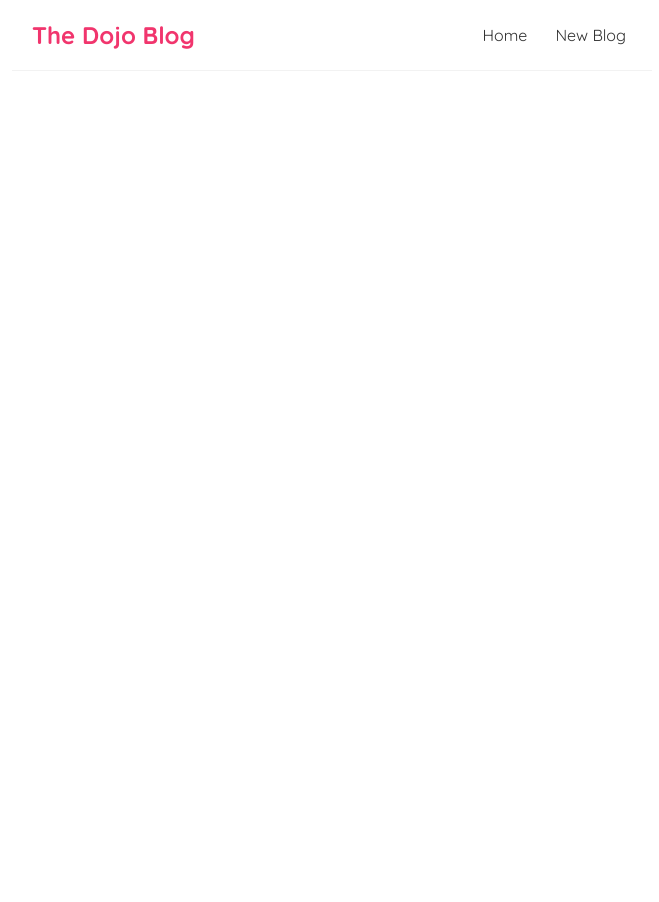
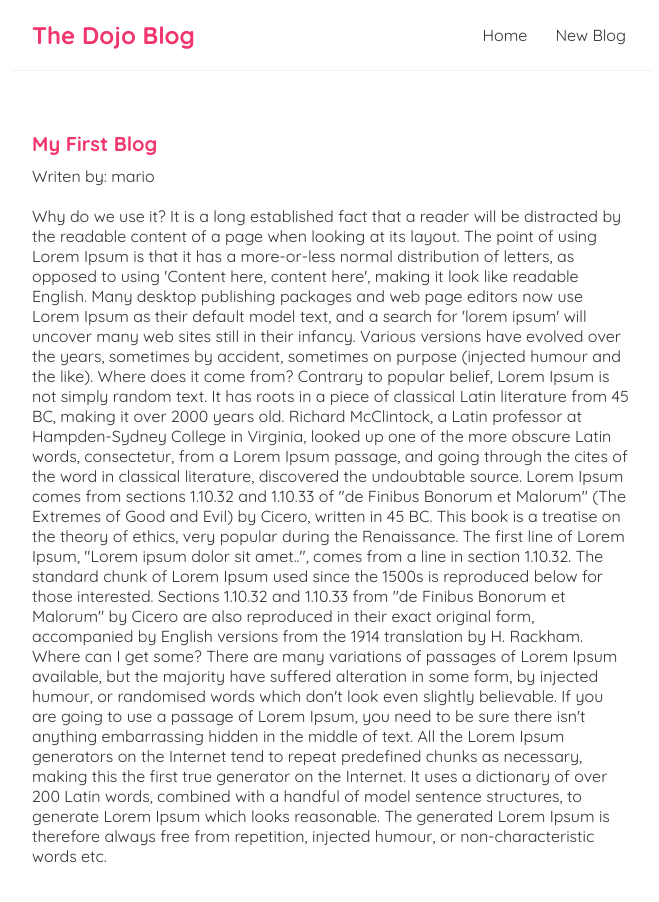
Before and after one commit to AslanZ-5/react-dojo-blog, a React (Create React App) app in the folder dojo-blog/: page /blog/1 in a window 1280 px wide. Shown: the top 902 px of the page, without its empty margins (308-967 px from the left). Before the commit the page ends 800 px from the top, so only its background shows below. Built offline with nearby package versions, Linux system fonts and the light colour scheme; data requests are answered from the project's data file.

Commit message:
reusing Custom hook

```diff
--- a/dojo-blog/src/App.js
+++ b/dojo-blog/src/App.js
@@ -1,6 +1,7 @@
 import Navbar from './Navbar';
 import Home from './Home'
 import Create from './Create';
+import BlogDetails from './BlogDetails';
 import { BrowserRouter as Router, Route, Switch } from 'react-router-dom';
 function App() {
   return (
@@ -15,6 +16,9 @@
           <Route path='/create'>
           <Create/>
           </Route>
+          <Route path='/blog/:id'>
+          <BlogDetails/>
+          </Route>
         </Switch>
       </div>
     </div>
--- /dev/null
+++ b/dojo-blog/src/BlogDetails.js
@@ -0,0 +1,20 @@
+import {useParams} from 'react-router-dom'
+import useFetch from './useFetch';
+const BlogDetails = () => {
+    const {id} = useParams()
+    const {data:blog,isPending,errFetch} = useFetch('http://localhost:8000/blogs/'+id)
+    return (
+        <div className="blog-details">
+            {isPending && <div> Loading...</div>}
+            {errFetch && <div>errFetch</div>}
+           {blog &&  <article>
+            <h2>{blog.title}</h2>
+            <p>Writen by: {blog.author}</p>
+            <div>{blog.body}</div>
+            </article>}
+
+        </div>
+     );
+}
+
+export default BlogDetails;
--- a/dojo-blog/src/ItemList.js
+++ b/dojo-blog/src/ItemList.js
@@ -1,3 +1,4 @@
+import {Link} from 'react-router-dom'
 const ItemList = ({blogs,title}) => {
     return (
         <div className="blog-list">
@@ -5,7 +6,7 @@
         {blogs.map(blog => {
             return (
                 <div className="blog-preview" key={blog.id}>
-                    <h2>{blog.title}</h2>
+                    <Link to={`blog/${blog.id}`}><h2>{blog.title}</h2></Link>
                     <p>Writen by: {blog.author} </p>
 
                 </div>
--- a/dojo-blog/src/index.css
+++ b/dojo-blog/src/index.css
@@ -45,3 +45,24 @@
   color: #f1356d;
   margin-bottom: 8px;
 }
+.blog-preview a{
+  text-decoration: none;
+}
+
+/* blog details page */
+.blog-details h2 {
+  font-size: 20px;
+  color: #f1356d;
+  margin-bottom: 10px;
+}
+.blog-details div {
+  margin: 20px 0;
+}
+.blog-details button {
+  background: #f1356d;
+  color: #fff;
+  border: 0;
+  padding: 8px;
+  border-radius: 8px;
+  cursor: pointer;
+}
--- a/dojo-blog/src/useFetch.js
+++ b/dojo-blog/src/useFetch.js
@@ -25,7 +25,7 @@
         }
 
     })
-   },3000)
+   },500)
    return () => abortCont.abort()
    },[url])
    return {
```
